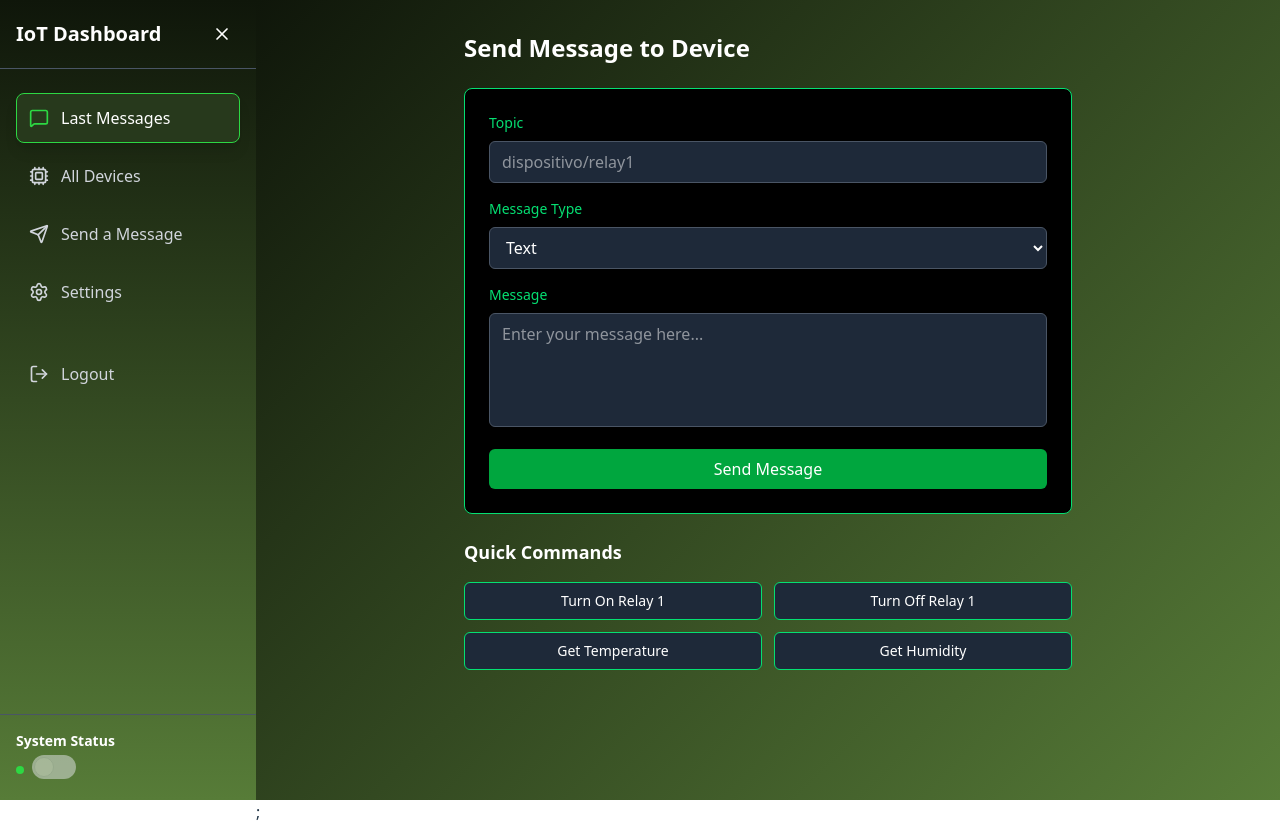
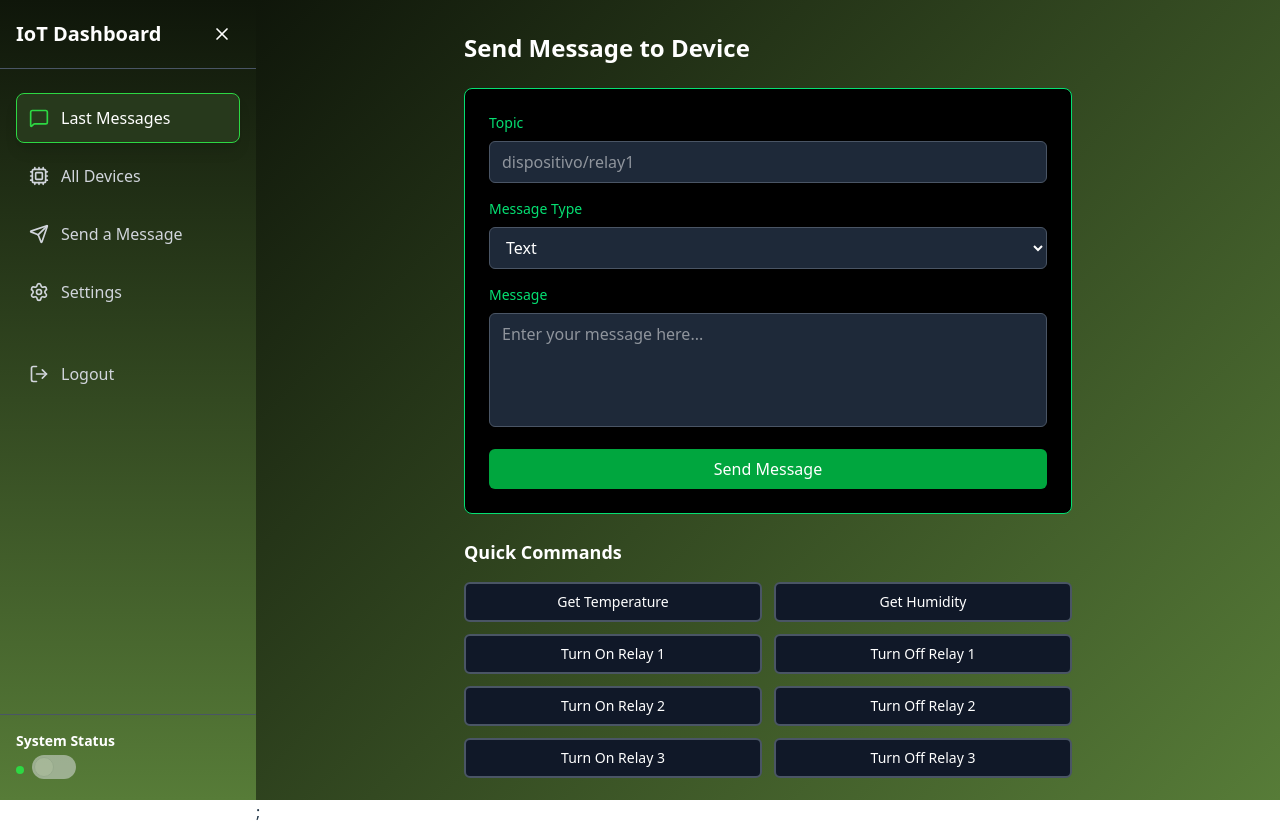
Before and after one commit to facumruiz/IoT-Admin-Panel, a React (Vite) app: page /send-message in a window 1280 px wide. Built offline with nearby package versions, Linux system fonts and the light colour scheme; no server answers.

Commit message:
fix pagination component, and quickcommands buttons

```diff
--- a/src/components/Dashboard/index.tsx
+++ b/src/components/Dashboard/index.tsx
@@ -56,7 +56,7 @@ const Dashboard: React.FC = () => {
                 {getViewTitle()}
               </h1>
             </div>
-            <div className="p-6 min-h-screen">
+            <div>
               <IoTDeviceTable
                 devices={messages}
                 pagination={pagination}
@@ -69,7 +69,7 @@ const Dashboard: React.FC = () => {
       case "last-messages":
         return (
           <div>
-            <div className="flex items-center justify-between mb-6">
+            <div className="flex items-center justify-between mb-6 ">
               <h1 className="text-white text-2xl font-bold">
                 {getViewTitle()}
               </h1>
@@ -81,13 +81,6 @@ const Dashboard: React.FC = () => {
             </div>
             <FilterButtons filters={filters} updateFilter={updateFilter} />;
             <RecievedMessages messages={messages} />
-            {pagination && (
-              <Pagination
-                currentPage={pagination.page}
-                totalPages={pagination.totalPages}
-                onPageChange={handlePageChange}
-              />
-            )}
           </div>
         );
 
@@ -106,6 +99,15 @@ const Dashboard: React.FC = () => {
       >
         <div className="p-8 max-w-7xl mx-auto">{renderContent()}</div>
         {loading && <Loader />}
+        <div className="p-8 max-w-7xl mx-auto">
+          {pagination && (
+            <Pagination
+              currentPage={pagination.page}
+              totalPages={pagination.totalPages}
+              onPageChange={handlePageChange}
+            />
+          )}
+        </div>
       </div>
     </div>
   );
--- a/src/components/IoTDeviceTable/index.tsx
+++ b/src/components/IoTDeviceTable/index.tsx
@@ -10,7 +10,6 @@ import {
 } from "lucide-react";
 import { Sensor } from "../../types/sensor";
 import { Paginatation } from "../../types/message";
-import Pagination from "../commons/Pagination";
 import { useDashboardContext } from "../../context/DashboardContext";
 
 interface IoTDeviceTableProps {
@@ -200,15 +199,6 @@ const IoTDeviceTable: React.FC<IoTDeviceTableProps> = ({
           </div>
         )}
       </div>
-      <div className="">
-        {pagination && (
-          <Pagination
-            currentPage={pagination.page}
-            totalPages={pagination.totalPages}
-            onPageChange={handlePageChange}
-          />
-        )}
-      </div>
     </>
   );
 };
--- a/src/components/RecieveMessages/index.tsx
+++ b/src/components/RecieveMessages/index.tsx
@@ -7,10 +7,10 @@ interface RecieveMessagesProps {
 }
 const RecievedMessages: React.FC<RecieveMessagesProps> = ({ messages }) => {
   return (
-    <div className="grid grid-cols-1 md:grid-cols-2 lg:grid-cols-3 xl:grid-cols-4 gap-6">
+    <div className="grid grid-cols-1 md:grid-cols-2 lg:grid-cols-3 xl:grid-cols-4  gap-6">
       {messages.map((sensor: Message) => (
         <SensorCard
-          key={sensor._id}
+          key={sensor._id} // Fallback to topic and timestamp for unique key
           sensorType={sensor.sensorType}
           title={sensor.title ? sensor.title : "No Title"}
           value={sensor.value}
--- a/src/components/SendMessage/QuickCommands/index.tsx
+++ b/src/components/SendMessage/QuickCommands/index.tsx
@@ -11,6 +11,16 @@ const QuickCommands: React.FC<QuickCommandsProps> = ({
 }) => {
   const commands = [
     {
+      label: "Get Temperature",
+      topic: "dispositivo/temperatura",
+      message: "read",
+    },
+    {
+      label: "Get Humidity",
+      topic: "dispositivo/humedad",
+      message: "read",
+    },
+    {
       label: "Turn On Relay 1",
       topic: "dispositivo/relay1",
       message: "on",
@@ -20,15 +30,27 @@ const QuickCommands: React.FC<QuickCommandsProps> = ({
       topic: "dispositivo/relay1",
       message: "off",
     },
+
     {
-      label: "Get Temperature",
-      topic: "dispositivo/temperatura",
-      message: "read",
+      label: "Turn On Relay 2",
+      topic: "dispositivo/relay2",
+      message: "on",
     },
     {
-      label: "Get Humidity",
-      topic: "dispositivo/humedad",
-      message: "read",
+      label: "Turn Off Relay 2",
+      topic: "dispositivo/relay2",
+      message: "off",
+    },
+
+    {
+      label: "Turn On Relay 3",
+      topic: "dispositivo/relay3",
+      message: "on",
+    },
+    {
+      label: "Turn Off Relay 3",
+      topic: "dispositivo/relay3",
+      message: "off",
     },
   ];
 
@@ -43,7 +65,7 @@ const QuickCommands: React.FC<QuickCommandsProps> = ({
               setTopic(cmd.topic);
               setMessage(cmd.message);
             }}
-            className="bg-gray-800 hover:bg-gray-700 border border-green-400 text-white text-sm py-2 px-3 rounded-md transition-colors duration-200"
+            className="h-10 px-4 py-2 min-w-[160px] text-center hover:border-emerald-600 bg-gray-900  border-gray-600 border-2  text-white text-sm  rounded-md transition-colors duration-200"
           >
             {cmd.label}
           </button>
```
